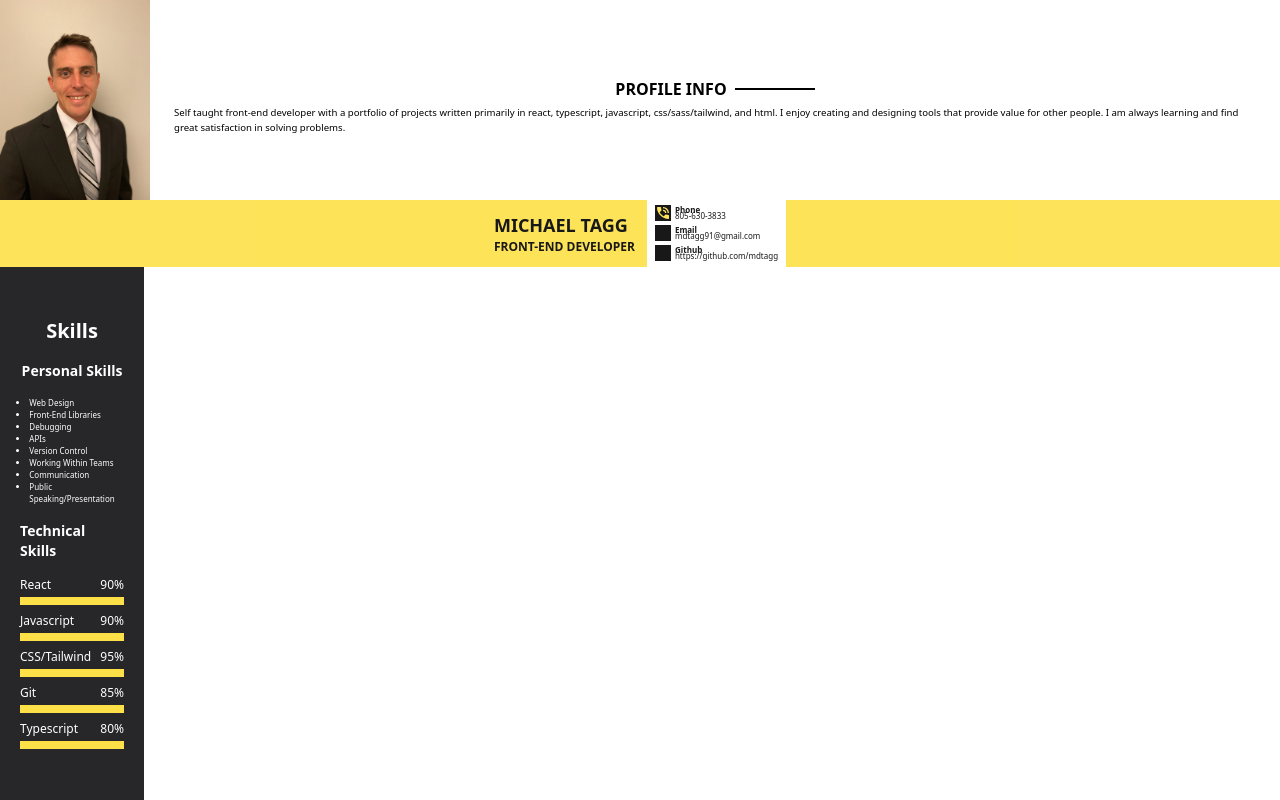
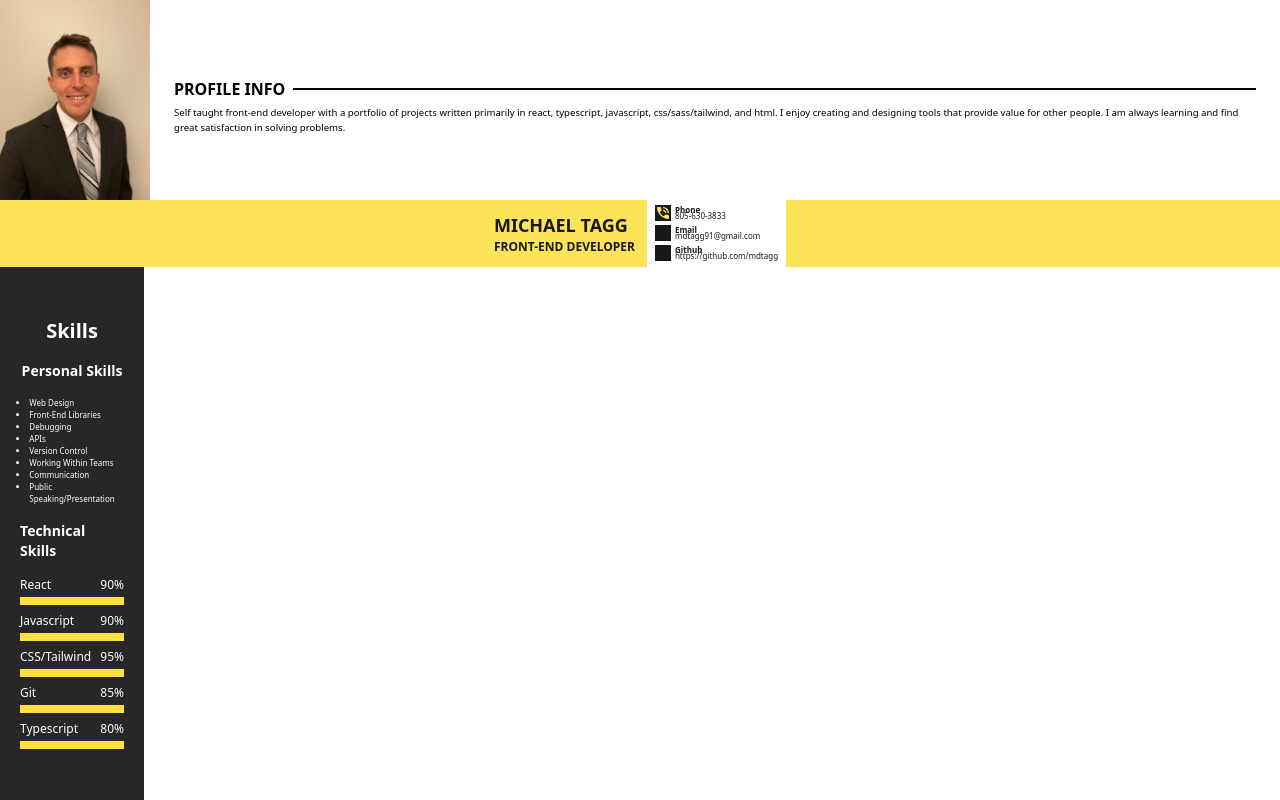
Before and after one commit to mdtagg/resume, a React (Vite) app: page / in a window 1280 px wide. Built offline with nearby package versions, Linux system fonts and the light colour scheme; some icons are missing.

Commit message:
header and skills setions complete

```diff
--- a/src/Components/InfoBand/index.tsx
+++ b/src/Components/InfoBand/index.tsx
@@ -1,25 +1,25 @@
 import { Icon } from '@iconify/react';
 
 interface InfoBandProps {
-    svg:string
+    icon:string
     type:string
     text:string
 }
 
 const InfoBand = (props:InfoBandProps) => {
-    const { svg, type, text } = props
+    const { icon, type, text } = props
 
-    let icon = ""
+    let iconType = ""
 
-    switch(svg) {
+    switch(icon) {
         case "phone":
-            icon="material-symbols:phone-in-talk"
+            iconType="material-symbols:phone-in-talk"
             break
         case "email":
-            icon = "ic:twotone-mail"
+            iconType = "ic:twotone-mail"
             break
         case "github":
-            icon = "mdi:github"
+            iconType = "mdi:github"
             break
     }
 
@@ -27,7 +27,7 @@ const InfoBand = (props:InfoBandProps) => {
         <div className="flex items-center gap-1">
             <Icon
                 className="bg-black"
-                icon={icon}
+                icon={iconType}
                 color="#fde047"
             />
             <div className="text-[.5rem] leading-[0.4rem]">
--- a/src/Components/ProgressBar/index.tsx
+++ b/src/Components/ProgressBar/index.tsx
@@ -5,7 +5,6 @@ interface ProgressBarProps {
 
 const ProgressBar = (props:ProgressBarProps) => {
     const { progress } = props
-    console.log({progress})
     return (
         <div className="h-2 w-full bg-gray-500">
             <div className={`bg-yellow-300 h-2 w-[${progress}]`}></div>
--- a/src/Components/ResumeInfo/index.tsx
+++ b/src/Components/ResumeInfo/index.tsx
@@ -1,4 +1,5 @@
 import { InfoBand } from "../InfoBand";
+import { SectionTitle } from "../SectionTitle";
 
 const ResumeInfo = () => {
     return (
@@ -10,17 +11,9 @@ const ResumeInfo = () => {
                 >
                 </img>
                 <div className="mx-6 mt-3 w-fit flex flex-col gap-1 justify-center">
-                    <div className="flex items-center justify-center gap-2">
-                        <h2
-                            className="text-base font-semibold h-max w-max"
-                        >
-                            PROFILE INFO
-                        </h2>
-                        <span
-                            className="h-0 w-20 border border-black"
-                        >
-                        </span>
-                    </div>
+                    <SectionTitle
+                        title="PROFILE INFO"
+                    />
                     <p className="text-[.6rem] leading-[15px] text-left">
                         Self taught front-end developer with a portfolio
                         of projects written primarily in react, typescript, javascript, css/sass/tailwind, and html.
@@ -36,17 +29,17 @@ const ResumeInfo = () => {
                 </div>
                 <div className="flex flex-col bg-white justify-center gap-1 px-2">
                     <InfoBand
-                        svg="phone"
+                        icon="phone"
                         type="Phone"
                         text="805-630-3833"
                     />
                     <InfoBand
-                        svg="email"
+                        icon="email"
                         type="Email"
                         text="mdtagg91@gmail.com"
                     />
                     <InfoBand
-                        svg="github"
+                        icon="github"
                         type="Github"
                         text="https://github.com/mdtagg"
                     />
--- /dev/null
+++ b/src/Components/SectionTitle/index.tsx
@@ -0,0 +1,22 @@
+
+interface SectionTitleProps {
+    title:string
+}
+const SectionTitle = (props:SectionTitleProps) => {
+    const { title } = props
+    return (
+        <div className="flex items-center justify-center gap-2">
+            <h2
+                className="text-base font-semibold h-max w-max whitespace-nowrap"
+            >
+                {title}
+            </h2>
+            <span
+                className="h-0 flex w-full border border-black"
+            >
+            </span>
+        </div>
+     );
+}
+
+export { SectionTitle } ;
```
Also changed, not shown: src/Components/Experience/experience.tsx (line endings or trailing spaces).
